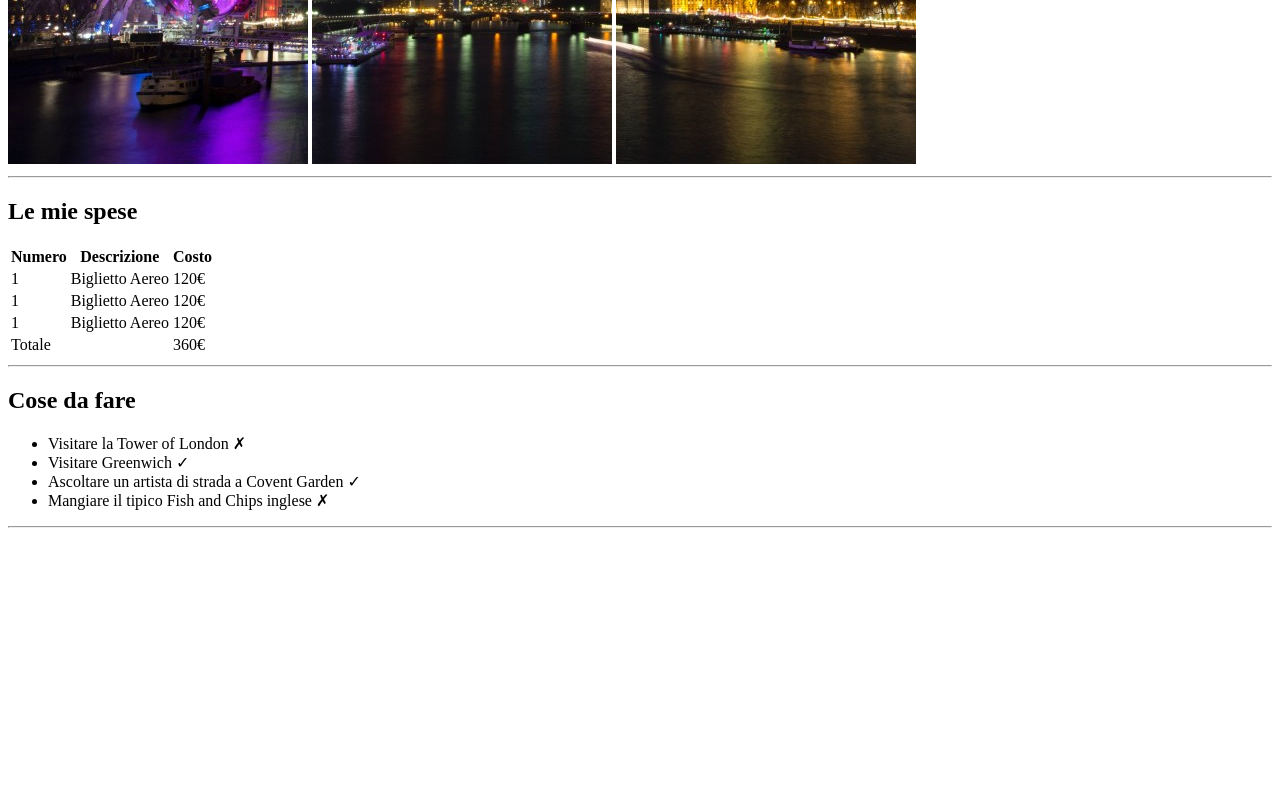
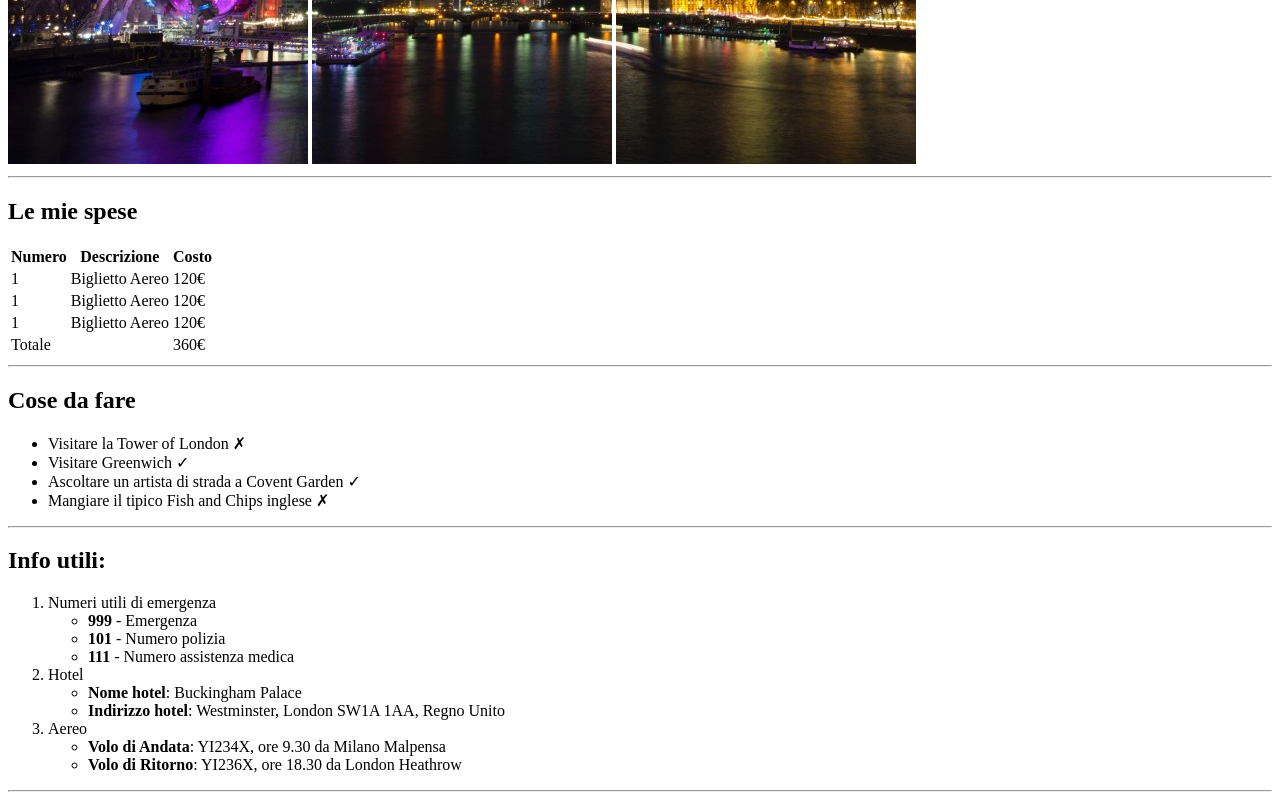
Before and after one commit to IanzanoLorenzo/html-london-trip, a plain HTML site: page index.html in a window 1280 px wide. Shown: the part 516-1316 px from the top of the page. Before the commit the page ends 1052 px from the top, so only its background shows below. Drawn offline with Linux system fonts and the light colour scheme.

Commit message:
sezione info utili

```diff
--- a/index.html
+++ b/index.html
@@ -67,9 +67,33 @@
             </ul>
         </div>
         <hr>
+        <!-- Sezione informazione utili -->
         <div>
+            <h2>Info utili:</h2>
+            <ol>
+                <li>Numeri utili di emergenza
+                    <ul>
+                        <li><strong>999</strong> - Emergenza</li>
+                        <li><strong>101</strong> - Numero polizia</li>
+                        <li><strong>111</strong> - Numero assistenza medica</li>
+                    </ul>
+                </li>
+                <li> Hotel
+                    <ul>
+                        <li><strong>Nome hotel</strong>: Buckingham Palace</li>
+                        <li><strong>Indirizzo hotel</strong>: Westminster, London SW1A 1AA, Regno Unito</li>
+                    </ul>
+                </li>
+                <li>Aereo
+                    <ul>
+                        <li><strong>Volo di Andata</strong>: YI234X, ore 9.30 da Milano Malpensa</li>
+                        <li><strong>Volo di Ritorno</strong>: YI236X, ore 18.30 da London Heathrow</li>
+                    </ul>
+                </li>
+            </ol>
+        </div>
+        <hr>
 
-        </div>
     </main>
     <!-- Fine Main -->
     <!-- Inizio footer -->
```
